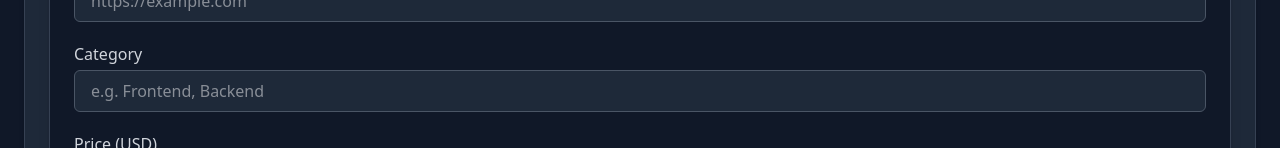
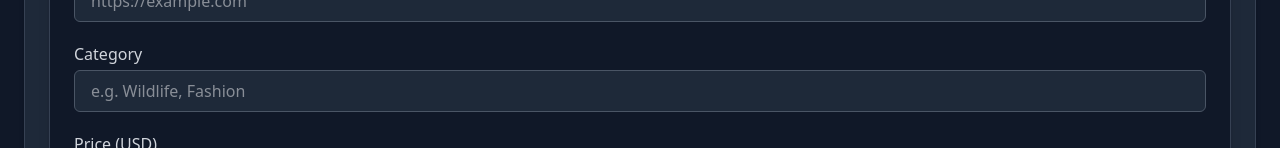
Before and after one commit to PavithraSenevirathne/Photo_Hub, a React (Vite) app in the folder frontend/: page /plans in a window 1280 px wide. Both pictures are taken after a click on the button "Add New Plan". Shown: the part 652-800 px from the top of the page. Built offline with nearby package versions, Linux system fonts and the light colour scheme; no server answers.

Commit message:
Changes in Courseform

```diff
--- a/frontend/src/components/courses/CourseForm.jsx
+++ b/frontend/src/components/courses/CourseForm.jsx
@@ -202,7 +202,7 @@ const CourseForm = ({ onSubmit, selected }) => {
           name="category"
           value={form.category}
           onChange={handleChange}
-          placeholder="e.g. Frontend, Backend"
+          placeholder="e.g. Wildlife, Fashion"
           className="w-full px-4 py-2 border border-gray-600 rounded-md focus:ring-purple-400 focus:outline-none bg-gray-800 text-gray-100"
         />
       </div>
```
